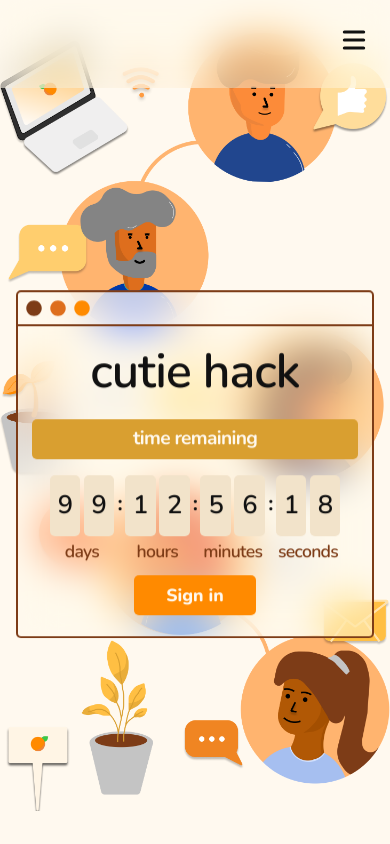
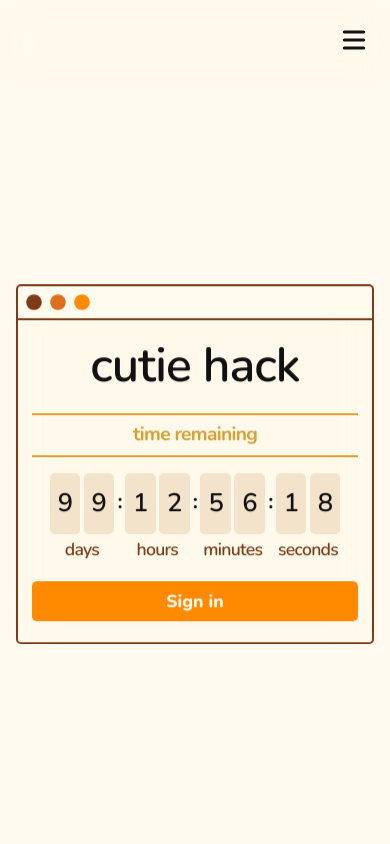
Before and after one commit to citrushack/cutiehack2021, a Next.js app: page /landing in a window 390 px wide. Shown: the top 844 px of the page. Built offline with nearby package versions, Linux system fonts and the light colour scheme; no server answers.

Commit message:
Modify styling, hide mobile landing bg for now

```diff
--- a/styles/Countdown.module.css
+++ b/styles/Countdown.module.css
@@ -12,10 +12,10 @@
 .header {
   margin-bottom: 1rem;
   padding: 0.2rem 0;
-  border-radius: 5px;
-  background: var(--brand-light);
+  border-top: 2px solid var(--brand-light);
+  border-bottom: 2px solid var(--brand-light);
   font-weight: 700;
-  color: var(--bg);
+  color: var(--brand-light);
 }
 
 .number {
--- a/styles/Index.module.css
+++ b/styles/Index.module.css
@@ -89,8 +89,8 @@
 
 .greeting {
   padding: 0.5rem 2rem;
-  border: 2px solid var(--brand-darkest);
-  border-radius: 5px;
+  /* border-top: 2px solid var(--brand-darkest); */
+  border-bottom: 2px solid var(--brand-darkest);
   color: var(--brand-darkest);
   font-size: 2rem;
 }
@@ -174,6 +174,7 @@
 
 .mobileimage {
   display: flex;
+  visibility: hidden;
 }
 .desktopimage {
   display: none;
@@ -195,9 +196,6 @@
   }
   .windowButton {
     font-size: 1rem;
-  }
-  .actionwrapper {
-    flex-direction: column;
   }
   .actionwrapper a:nth-of-type(1) {
     margin: 10px 0;
@@ -235,6 +233,16 @@
   .intro {
     transform: translate(-50%, -45%);
   }
+  .actionwrapper {
+    flex-direction: column;
+  }
+  .primarybutton,
+  .secondarybutton {
+    width: 100%;
+  }
+  .primarybutton {
+    margin-top: 0.5rem;
+  }
 }
 
 @media (max-width: 768px) {
```
